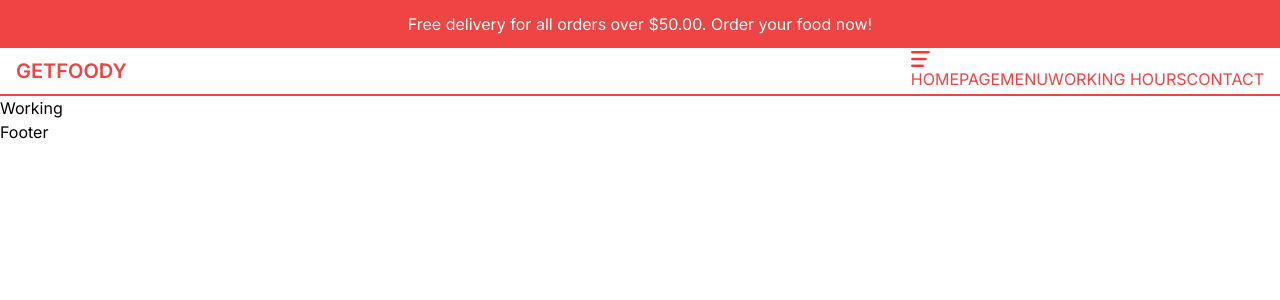
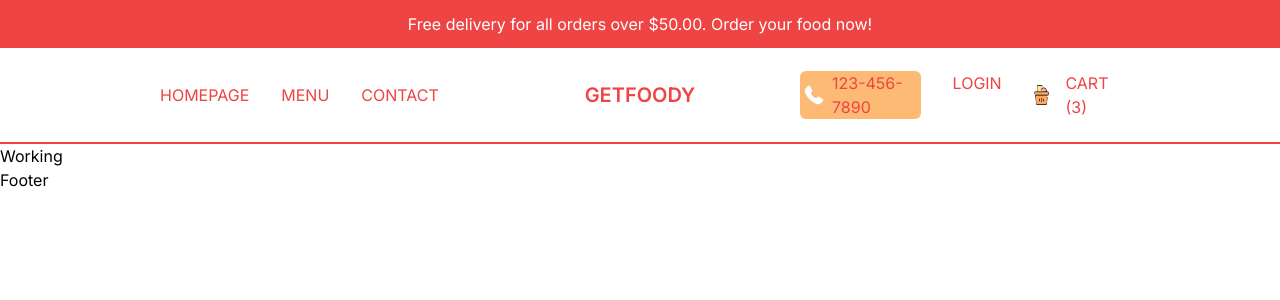
Before and after one commit to gregoryharris869/food_delivery_app, a Next.js app: page / in a window 1280 px wide. Shown: the top 300 px of the page. Built offline with nearby package versions, Linux system fonts and the light colour scheme.

Commit message:
Nabar complete. Start footer next.

```diff
--- /dev/null
+++ b/src/components/CartIcon.tsx
@@ -0,0 +1,16 @@
+import Image from "next/image";
+import Link from "next/link";
+import React from "react";
+
+const CartIcon = () => {
+  return (
+    <Link href={"/cart"} className="flex gap-4 items-center">
+      <div className="relative w-8 h-8 md:w-5 md:h-5">
+        <Image src="/cart.png" alt="cart" fill />
+      </div>
+      <span>Cart (3)</span>
+    </Link>
+  );
+};
+
+export default CartIcon;
--- a/src/components/Menu.tsx
+++ b/src/components/Menu.tsx
@@ -3,6 +3,7 @@
 import Image from "next/image";
 import Link from "next/link";
 import { useState } from "react";
+import CartIcon from "./CartIcon";
 
 const links = [
   { id: 1, title: "Homepage", url: "/" },
@@ -10,6 +11,8 @@ const links = [
   { id: 3, title: "Working Hours", url: "/" },
   { id: 4, title: "Contact", url: "/" },
 ];
+// Temp user
+const user = false;
 
 const Menu = () => {
   const [open, setOpen] = useState(false);
@@ -32,13 +35,27 @@ const Menu = () => {
           onClick={() => setOpen(false)}
         />
       )}
-      <nav>
-        {links.map((item) => (
-          <Link href={item.url} key={item.id}>
-            {item.title}
+      {open && (
+        <nav className="bg-red-500 text-white absolute right-0 top-24 h-[calc(100vh-6rem)] flex flex-col items-center justify-center text-3xl gap-8 w-full  z-10">
+          {links.map((item) => (
+            <Link href={item.url} key={item.id} onClick={() => setOpen(false)}>
+              {item.title}
+            </Link>
+          ))}
+          {!user ? (
+            <Link href="/login" onClick={() => setOpen(false)}>
+              Login
+            </Link>
+          ) : (
+            <Link href="/orders" onClick={() => setOpen(false)}>
+              Orders
+            </Link>
+          )}
+          <Link href="/cart" onClick={() => setOpen(false)}>
+            <CartIcon />
           </Link>
-        ))}
-      </nav>
+        </nav>
+      )}
     </div>
   );
 };
--- a/src/components/Navbar.tsx
+++ b/src/components/Navbar.tsx
@@ -1,17 +1,40 @@
 import React from "react";
 import Menu from "./Menu";
 import Link from "next/link";
+import CartIcon from "./CartIcon";
+import Image from "next/image";
 
 const Navbar = () => {
+  // Temp user.
+  const user = false;
   return (
-    <nav className="flex justify-between items-center p-4 h-12 text-red-500 border-b-2 border-b-red-500 uppercase">
+    <nav className="md:h-24 flex justify-between items-center p-4 h-12 text-red-500 border-b-2 border-b-red-500 uppercase lg:px-20 xl:px-40 ">
+      {/* Left Links */}
+      <div className="hidden md:flex gap-8 flex-1">
+        <Link href={"/"}>Homepage</Link>
+        <Link href={"/menu"}>Menu</Link>
+        <Link href={"/contact"}>Contact</Link>
+      </div>
       {/* Logo */}
-      <div className="text-xl font-semibold">
+      <div className="text-xl md:font-semibold flex-1 md:text-center">
         <Link href={"/"}>GetFoody</Link>
       </div>
       {/* Mobile Menu */}
-      <div>
+      <div className="md:hidden">
         <Menu />
+      </div>
+      {/* Right Links */}
+      <div className="hidden md:flex gap-8 flex-1 justify-end">
+        <div className="md:absolute top-3 r-2 lg:static flex items-center gap-2 cursor-pointer bg-orange-300 px-1 rounded-md">
+          <Image src="/phone.png " alt="phone" width={20} height={20} />
+          <span>123-456-7890</span>
+        </div>
+        {!user ? (
+          <Link href={"/login"}>Login</Link>
+        ) : (
+          <Link href={"/orders"}>Orders</Link>
+        )}
+        <CartIcon />
       </div>
     </nav>
   );
```
